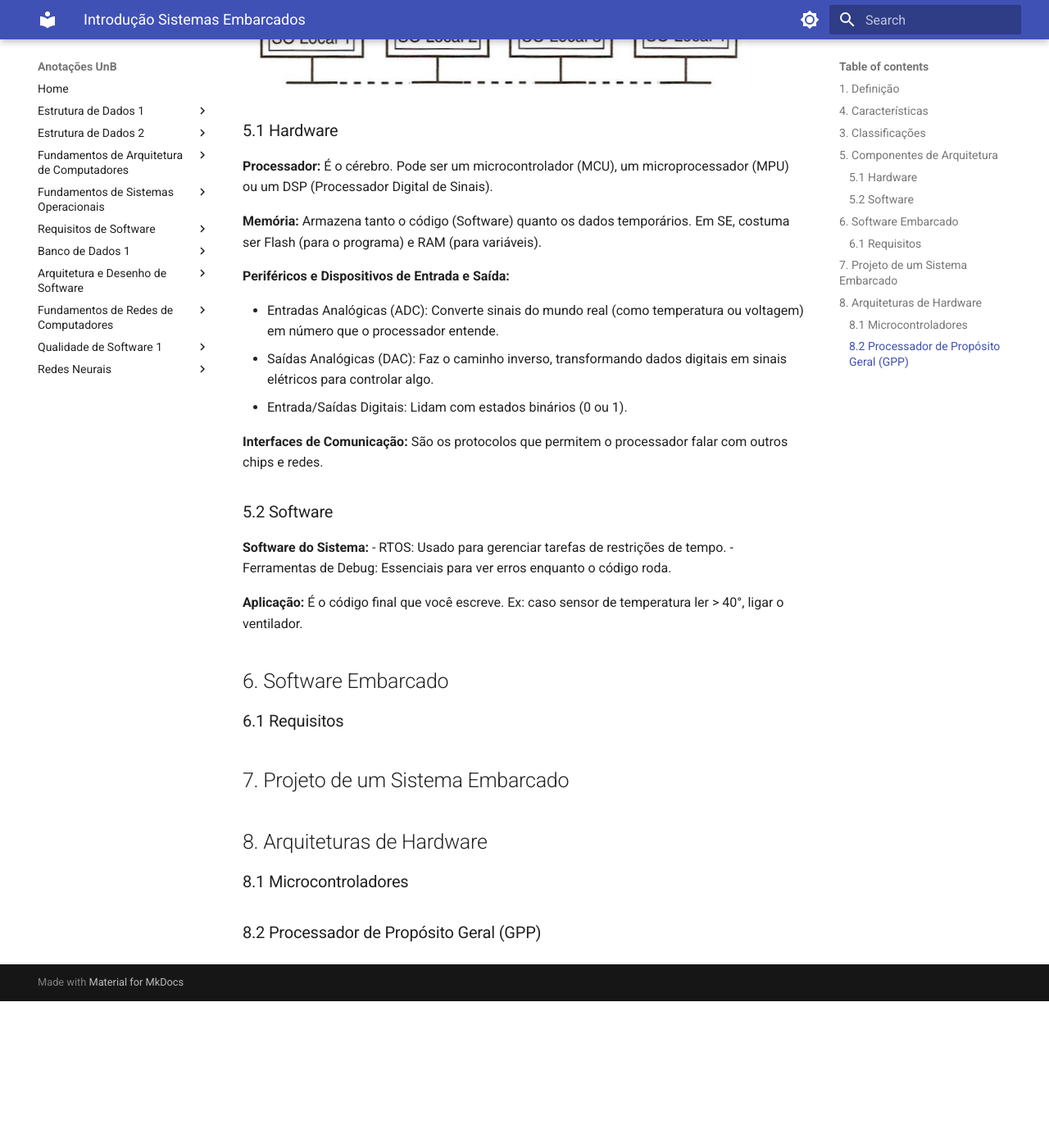
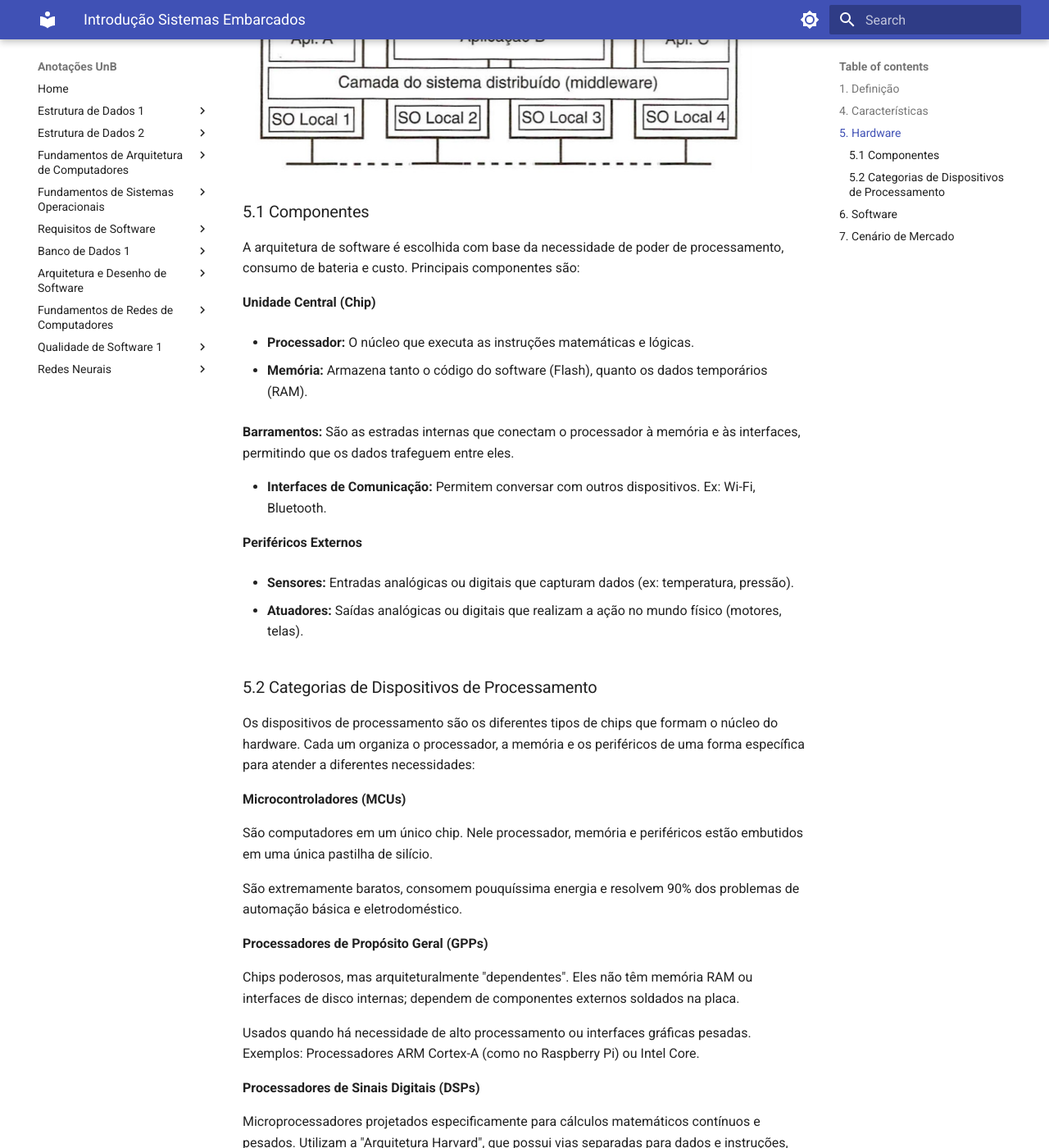
Before and after one commit to bolzanMGB/anotacoes-unb, an MkDocs documentation site: the page built from docs/disciplinas/EMBAR/intro.md, in a window 1280 px wide and 1400 px high, scrolled down 1087 px. Shown: the whole window at 82% size. Built offline with MkDocs 1.6.1 and Material for MkDocs 9.7.7, drawn with Linux system fonts in a browser that asks for light colours; before the commit the page ends 2308 px from its top, so only the background shows below that; some of the changed text lies outside the part shown.

Commit message:
novo conteudo

```diff
--- a/docs/disciplinas/EMBAR/intro.md
+++ b/docs/disciplinas/EMBAR/intro.md
@@ -12,55 +12,112 @@
 
 ## 4. Características
 
-**Especificação:** aplicação bem definida e pré-definida.
+**Especificação:** Aplicação bem definida e pré-definida.
 
-**Restrições de tempo-real:** hard real-time ou soft real-time.
-- Confiabilidade e segurança.
-- Eficiência energética: muitos operam com bateria.
-- Baixo custo.
-- Restrição de memória.
+**Restrições de tempo-real:** A resposta do sistema deve ocorrer dentro de um limite de tempo rigoroso.
 
----
-## 3. Classificações
+- Hard Real-Time: Se o tempo limite for perdido, o sistema falha totalmente. Ex: acionamento de airbag.
 
-**Sistema similares à computadores de propósito geral:** video games, tablets, smartphones.
-**Sistemas de controle:** controle de eletrodomésticos.
-**Processamento de Sinais:** radar, decodificador de TV.
-**Comunicação e redes:** telefones, roteadores.
+- Soft Real-Time: Perde o limite de tempo diminui qualidade, mas ão destrói o sistema. Ex: atraso em um vídeo de uma plataforma de streaming
+
+**Confiabilidade e Tolerância a Falhas:** Precisam operar anos sem reinicialização ou update de software ou falhas físicas.
+
+**Eficiência Energética:** mMuitos operam com baterias.
+
+**Baixo custo e Restrição de memória**
+
 
 ---
 
-## 5. Componentes de Arquitetura
+## 5. Hardware
 
 ![Inserção](../../assets/pngs/93.png){align=center }
 
-### 5.1 Hardware
-**Processador:** É o cérebro. Pode ser um microcontrolador (MCU), um microprocessador (MPU) ou um DSP (Processador Digital de Sinais).
+### 5.1 Componentes
 
-**Memória:** Armazena tanto o código (Software) quanto os dados temporários. Em SE, costuma ser Flash (para o programa) e RAM (para variáveis).
+A arquitetura de software é escolhida com base da necessidade de poder de processamento, consumo de bateria e custo. Principais componentes são:
 
-**Periféricos e Dispositivos de Entrada e Saída:**
+**Unidade Central (Chip)**
 
-- Entradas Analógicas (ADC): Converte sinais do mundo real (como temperatura ou voltagem) em número que o processador entende.
-- Saídas Analógicas (DAC): Faz o caminho inverso, transformando dados digitais em sinais elétricos para controlar algo.
-- Entrada/Saídas Digitais: Lidam com estados binários (0 ou 1).
+- **Processador:** O núcleo que executa as instruções matemáticas e lógicas.
 
-**Interfaces de Comunicação:** São os protocolos que permitem o processador falar com outros chips e redes.
+- **Memória:** Armazena tanto o código do software (Flash), quanto os dados temporários (RAM).
 
-### 5.2 Software
+**Barramentos:** São as estradas internas que conectam o processador à memória e às interfaces, permitindo que os dados trafeguem entre eles.
+
+- **Interfaces de Comunicação:** Permitem conversar com outros dispositivos. Ex: Wi-Fi, Bluetooth.
+
+**Periféricos Externos**
+
+- **Sensores:** Entradas analógicas ou digitais que capturam dados (ex: temperatura, pressão).
+
+- **Atuadores:** Saídas analógicas ou digitais que realizam a ação no mundo físico (motores, telas).
+
+
+### 5.2 Categorias de Dispositivos de Processamento
+
+Os dispositivos de processamento são os diferentes tipos de chips que formam o núcleo do hardware. Cada um organiza o processador, a memória e os periféricos de uma forma específica para atender a diferentes necessidades:
+
+**Microcontroladores (MCUs)**
+
+São computadores em um único chip. Nele processador, memória e periféricos estão embutidos em uma única pastilha de silício.
+
+São extremamente baratos, consomem pouquíssima energia e resolvem 90% dos problemas de automação básica e eletrodoméstico.
+
+
+**Processadores de Propósito Geral (GPPs)**
+
+Chips poderosos, mas arquiteturalmente "dependentes". Eles não têm memória RAM ou interfaces de disco internas; dependem de componentes externos soldados na placa.
+
+Usados quando há necessidade de alto processamento ou interfaces gráficas pesadas. Exemplos: Processadores ARM Cortex-A (como no Raspberry Pi) ou Intel Core.
+
+**Processadores de Sinais Digitais (DSPs)**
+
+Microprocessadores projetados especificamente para cálculos matemáticos contínuos e pesados. Utilizam a "Arquitetura Harvard", que possui vias separadas para dados e instruções, permitindo processar informações muito mais rápido.
+
+Possuem unidades MAC (Multiply-and-Accumulate) que conseguem multiplicar e somar números em um único ciclo de clock.São essenciais para processamento de áudio, voz, radares, sonares e telecomunicações.
+
+**FPGAs (Field Programmable Gate Arrays)**
+
+Hardware que pode ser "reprogramado" pelo usuário. Ao invés de escrever um software que roda em um processador fixo, você escreve um código que fisicamente reestrutura o chip para criar circuitos digitais customizados.
+
+Compostos por uma enorme matriz de unidades lógicas e chaves de interconexão configuráveis.
+
+Executam tarefas em paralelo com velocidade extrema. São usados em processamento de vídeo em tempo real ou cálculos de altíssima velocidade.
+
+**ASICs (Application Specific Integrated Circuits)**
+
+Circuitos integrados fabricados e "fundidos" na fábrica para fazer apenas uma tarefa. Não podem ser reprogramados.
+
+Possuem a maior eficiência energética e velocidade possível. Embora o custo de criar o primeiro chip seja na casa dos milhões, eles se tornam centavos quando fabricados em grande escala (ex: chip controlador do seu mouse ou do micro-ondas).
+
+**SoCs (System-on-Chip) e MPSoCs**
+
+O ápice da integração. Colocam GPPs, Placas de Vídeo (GPUs), interfaces Wi-Fi/Modem e até FPGAs dentro de um mesmo chip físico. Os Multiple Processor System-on-Chip (MPSoCs) usam múltiplos núcleos (cores) diferentes no mesmo chip interligados por uma rede interna (Network-on-chip).
+
+A maior parte dos processadores de smartphones modernos (Snapdragon, Apple A-Series) são SoCs/MPSoCs, pois economizam espaço físico e entregam poder computacional massivo.
+
+## 6. Software
 
 **Software do Sistema:**
+
 - RTOS: Usado para gerenciar tarefas de restrições de tempo.
 - Ferramentas de Debug: Essenciais para ver erros enquanto o código roda.
 
 **Aplicação:** É o código final que você escreve. Ex: caso sensor de temperatura ler > 40°, ligar o ventilador.
 
-## 6. Software Embarcado
+## 7. Cenário de Mercado
 
-### 6.1 Requisitos
+**Principais Aplicações:**
+- Controle Industrial e Automação (32%).
+- Eletrônicos de Consumo (29%).
+- Internet das Coisas (25%).
 
-## 7. Projeto de um Sistema Embarcado
+**Linguagens de Programação:**
+- C   (56%).
+- C++ (29%).
 
-## 8. Arquiteturas de Hardware
-### 8.1 Microcontroladores
-### 8.2 Processador de Propósito Geral (GPP)
+**Sistemas Operacionais:**
+- Linux.
+- FreeRTOS;
+- Bare metal (código direto no hardware).
```
Also changed, not shown: docs/disciplinas/EMBAR/kernel.md (added, +31 -0 lines), docs/assets/pngs/95.png (added).
